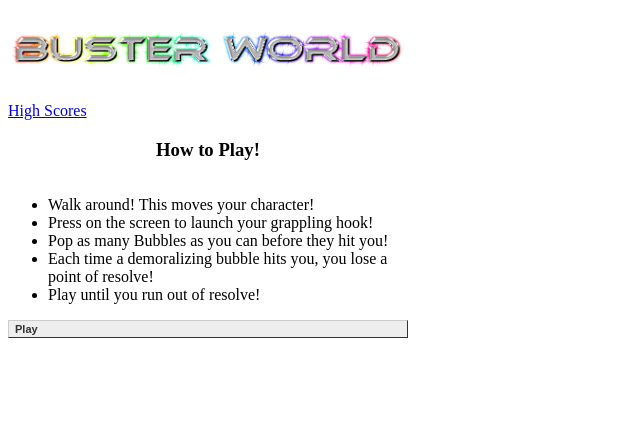
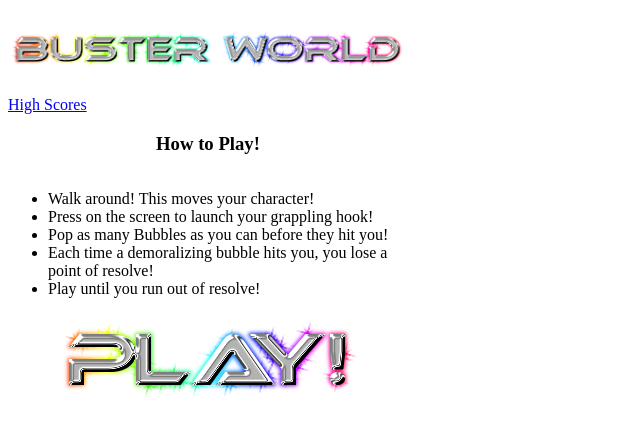
Before and after one commit to Kaylotura/buster-world, a Django app: page / in a window 1280 px wide. Shown: the top 436 px of the page, without its empty margins (0-640 px from the left). Run offline with Django 3.2, Linux system fonts and the light colour scheme.

```diff
--- a/buster_world/static/buster_world/style.css
+++ b/buster_world/static/buster_world/style.css
@@ -21,12 +21,12 @@ font-weight: bold;
 .button {
   font: bold 11px Arial;
   text-decoration: none;
-  background-color: #EEEEEE;
+  background-color: #000000;
   color: #333333;
   padding: 2px 6px 2px 6px;
   border-top: 1px solid #CCCCCC;
-  border-right: 1px solid #333333;
-  border-bottom: 1px solid #333333;
+  border-right: 1px solid #FFFFFF;
+  border-bottom: 1px solid #FFFFFF;
   border-left: 1px solid #CCCCCC;
 }
 
@@ -49,10 +49,9 @@ nav {
   align-items: center;
 }
 
-a {
-  flex: 1;
-}
 
 img {
+  display: block;
   max-width: 100%;
+  margin: auto;
 }
--- a/buster_world/templates/buster_world/high_score_page.html
+++ b/buster_world/templates/buster_world/high_score_page.html
@@ -8,7 +8,7 @@
   </head>
   <body>
     <h2>
-      <img src="{% static 'buster_world/sprites/logo.png' %}">
+      <img src="{% static 'buster_world/images/logo.png' %}">
     </h2>
     <nav>
       <a href="{% url 'start' %}">Home</a>
--- a/buster_world/templates/buster_world/start_page.html
+++ b/buster_world/templates/buster_world/start_page.html
@@ -21,6 +21,8 @@
       <li>Each time a demoralizing bubble hits you, you lose a point of resolve!</li>
       <li>Play until you run out of resolve!</li>
     </ul>
-    <a class="button" href="{% url 'game'%}">Play</a>
+    <a href="{% url 'game'%}">
+     <img src="{% static 'buster_world/images/play.png' %}">
+    </a>
   </body>
 </html>
```
Also changed, not shown: buster_world/static/buster_world/images/gray.png (added).
